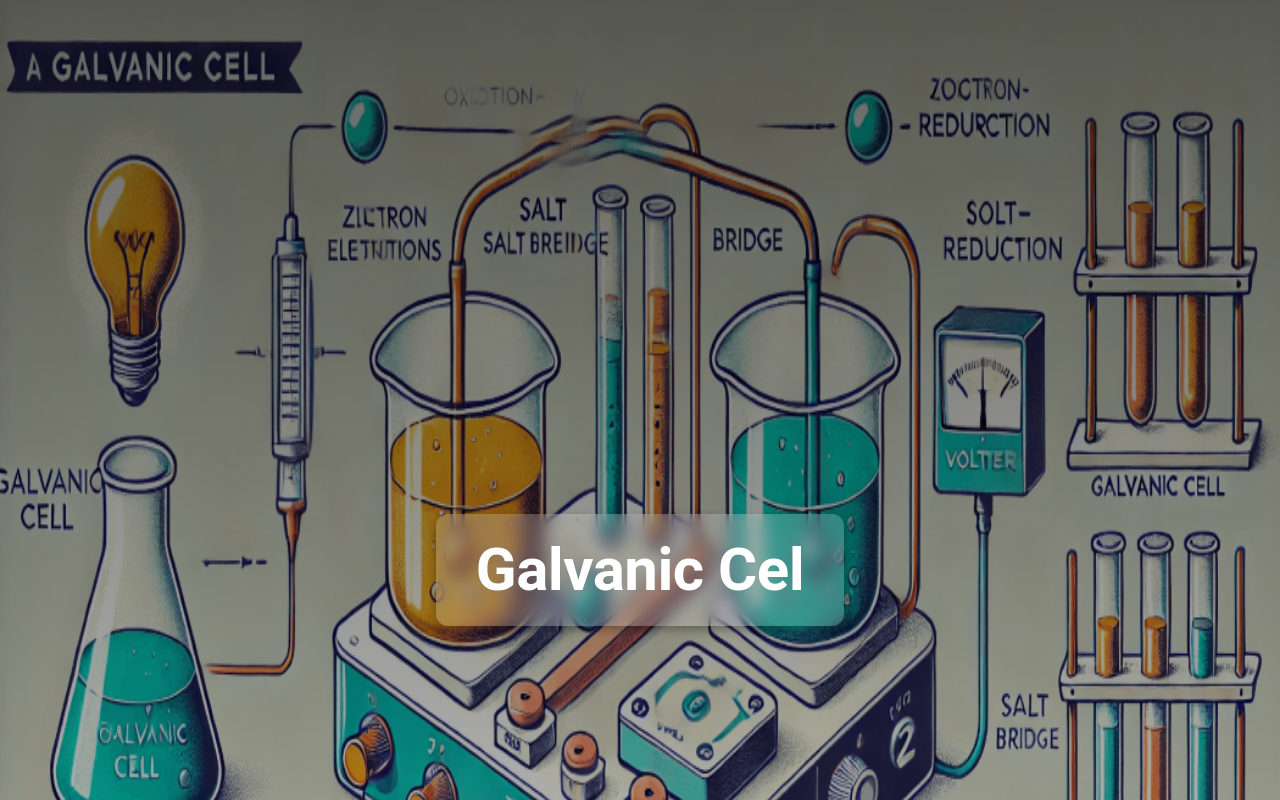
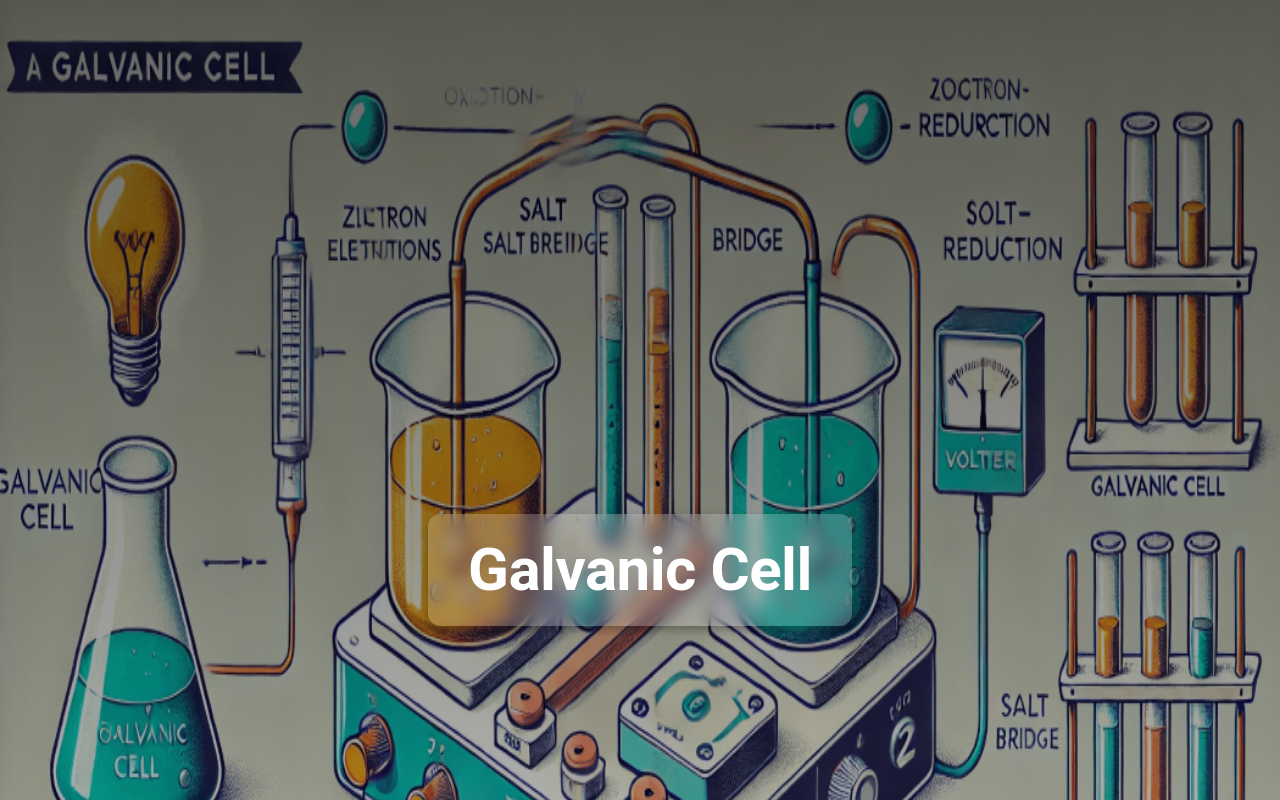
Before and after one commit to seifmoustafa/galvanic-cell, a React (Create React App) app: page / in a window 1280 px wide. Shown: the top 800 px of the page. Built offline with nearby package versions, Linux system fonts and the light colour scheme.

Commit message:
correct Header component title from "Galvanic Cel" to "Galvanic Cell"

```diff
--- a/src/components/Header.jsx
+++ b/src/components/Header.jsx
@@ -44,7 +44,7 @@ const Header = () => {
                         }}
                   >
                         <Typography variant="h2" sx={{ fontWeight: "bold", color: "white" }}>
-                              Galvanic Cel
+                              Galvanic Cell
                         </Typography>
                   </Card>
             </Box>
```
